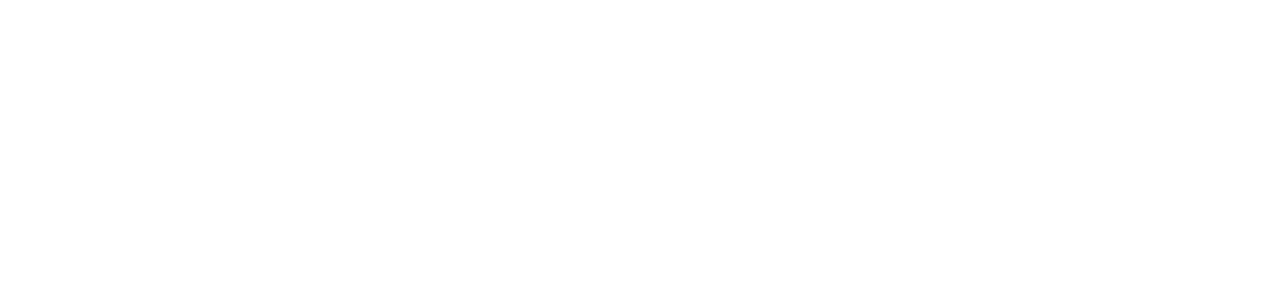
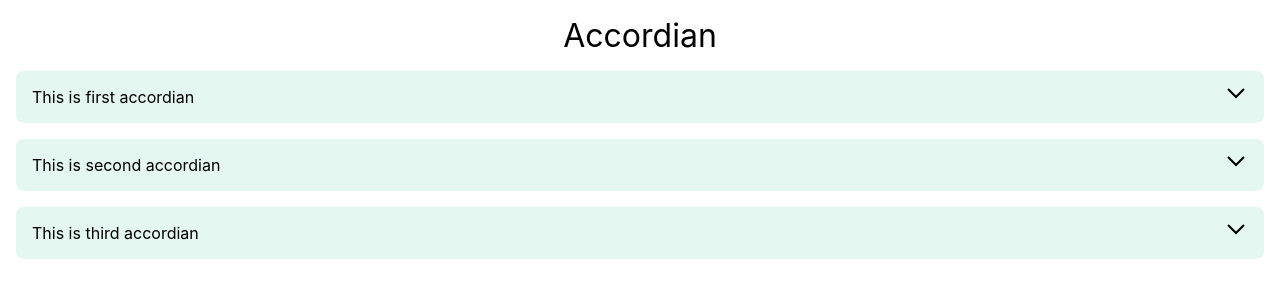
Before and after one commit to RishikeshPolasa/react-projects, a React (Create React App) app: page /accordian in a window 1280 px wide. Before the commit this address had no page. Shown: the top 300 px of the page. Built offline with nearby package versions, Linux system fonts and the light colour scheme.

Commit message:
implemented accordian component

```diff
--- a/package.json
+++ b/package.json
@@ -10,6 +10,7 @@
     "react-dom": "^18.2.0",
     "react-router-dom": "^6.16.0",
     "react-scripts": "5.0.1",
+    "styled-components": "^6.1.12",
     "web-vitals": "^2.1.4"
   },
   "scripts": {
--- /dev/null
+++ b/src/Accordian/index.jsx
@@ -0,0 +1,58 @@
+import { useState } from "react";
+import {
+  AccordianWrapper,
+  AccordianWrp,
+  Heading,
+  SubHeading,
+  ArrowDowwardIcon,
+  HeadingAndArrowWrp,
+  AccordianHeading,
+} from "./style.jsx";
+
+function Accordian(props) {
+  const [ind, setIndex] = useState(null);
+  const data = props?.data;
+  const defaultProps = [
+    {
+      name: "This is first accordian",
+      answer:
+        "Lorem ipsum odor amet, consectetuer adipiscing elit. Dui blandit luctus platea lectus varius sollicitudin arcu. Penatibus lobortis etiam luctus potenti magnis quis consequat ultrices malesuada.",
+    },
+    {
+      name: "This is second accordian",
+      answer:
+        "Lorem ipsum odor amet, consectetuer adipiscing elit. Id eget phasellus quisque, lectus nec penatibus netus malesuada. Ad nullam aptent efficitur, eget nullam nullam eget diam odio. At odio volutpat elementum nascetur nunc neque tellus. Arcu suscipit nec ullamcorper vestibulum gravida, augue eleifend felis. Libero rhoncus scelerisque tristique netus semper; lectus congue proin?",
+    },
+    {
+      name: "This is third accordian",
+      answer:
+        "Lorem ipsum odor amet, consectetuer adipiscing elit. Penatibus integer amet cursus, neque mi gravida cursus. Vel proin viverra sollicitudin cras fusce scelerisque venenatis suscipit pulvinar.",
+    },
+  ];
+  const arr = data || defaultProps;
+  const hanldeAccordian = (e, index) => {
+    e.preventDefault();
+
+    setIndex(index === ind ? "null" : index);
+  };
+  return (
+    <>
+      <AccordianWrapper>
+        <AccordianHeading>Accordian</AccordianHeading>
+        {arr.map((acc, index) => {
+          return (
+            <AccordianWrp isActive={ind === index}>
+              <HeadingAndArrowWrp onClick={(e) => hanldeAccordian(e, index)}>
+                <Heading>{acc.name}</Heading>
+                <ArrowDowwardIcon isActive={ind === index} />
+              </HeadingAndArrowWrp>
+              <SubHeading isActive={ind === index}>{acc.answer}</SubHeading>
+            </AccordianWrp>
+          );
+        })}
+      </AccordianWrapper>
+    </>
+  );
+}
+
+export default Accordian;
--- /dev/null
+++ b/src/Accordian/style.jsx
@@ -0,0 +1,43 @@
+import styled from "styled-components";
+import ArrowDownward from "../Icons/ArrowDownward";
+export const AccordianWrapper = styled.div`
+  border-radius: 1rem;
+  padding: 0 1rem;
+`;
+export const AccordianHeading = styled.div`
+  font-size: 2rem;
+  text-align: center;
+  margin: 1rem 0;
+`;
+
+export const AccordianWrp = styled.div`
+  margin-bottom: 1rem;
+  border-radius: 0.5rem;
+  background-color: ${({ isActive }) => (isActive ? "#B9F8E1" : "#E4F7F0")};
+`;
+export const Heading = styled.div`
+  padding: 1rem 0;
+`;
+export const SubHeading = styled.div`
+  height: ${({ isActive }) => (isActive ? "fit-content" : "0")};
+  overflow: hidden;
+  width: fit-content;
+  transition: height 0.3s ease-out;
+  padding: ${({ isActive }) => (isActive ? "0 1rem 1rem 1rem" : "0 5px")};
+  opacity: ${({ isActive }) => (isActive ? "1" : "0")};
+  transition: height 0.3s ease-out, padding 0.3s ease-out;
+  text-align: left;
+`;
+export const ArrowDowwardIcon = styled(ArrowDownward)`
+  transform: ${({ isActive }) =>
+    !isActive ? "rotate(90deg)" : "rotate(270deg)"};
+  width: 2rem;
+  height: 2rem;
+`;
+export const HeadingAndArrowWrp = styled.div`
+  display: flex;
+  align-items: center;
+  justify-content: space-between;
+  padding: 0 1rem;
+  cursor: pointer;
+`;
--- a/src/App.js
+++ b/src/App.js
@@ -7,6 +7,7 @@
 import FileUploadDesign2 from "./FileUpload/FileUploadDesign2";
 import Pagination from "./Pagination/index";
 import OTPField from "./OTPField";
+import Accordian from "./Accordian/index";
 const Home = () => (
   <>
     <h1>Home</h1>
@@ -22,6 +23,9 @@
     <div>
       <Link to="/otpfield">OTPField</Link>
     </div>
+    <div>
+      <Link to="/accordian">Accordian</Link>
+    </div>
   </>
 );
 function App() {
@@ -36,6 +40,7 @@
           <Route path="/fileUpload" element={<Main />} />
           <Route path="/pagination" element={<Pagination />} />
           <Route path="/otpfield" element={<OTPField length={4} />} />
+          <Route path="/accordian" element={<Accordian />} />
         </Routes>
       </Router>
     </div>
--- /dev/null
+++ b/src/Icons/ArrowDownward.jsx
@@ -0,0 +1,9 @@
+import React from "react";
+function ArrowDownward(props) {
+  return (
+    <svg xmlns="http://www.w3.org/2000/svg" width="24" height="24" {...props}>
+      <path d="M7.293 4.707 14.586 12l-7.293 7.293 1.414 1.414L17.414 12 8.707 3.293 7.293 4.707z" />
+    </svg>
+  );
+}
+export default ArrowDownward;
```
Also changed, not shown: 1 other file (tests, documents, lock files or other folders).
